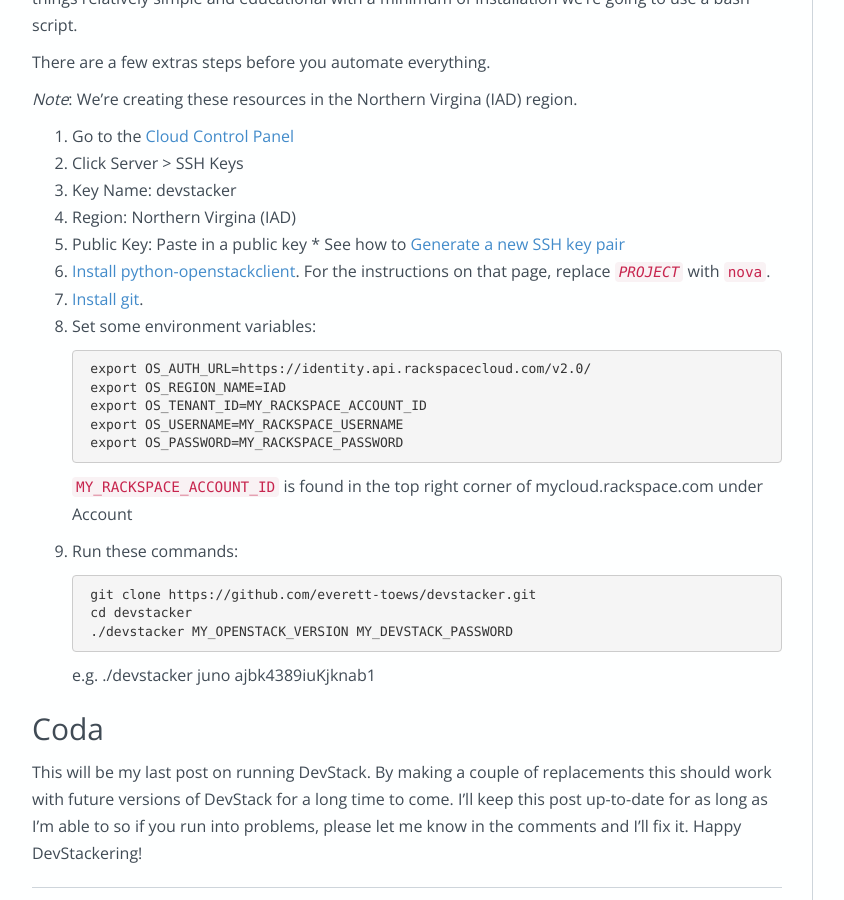
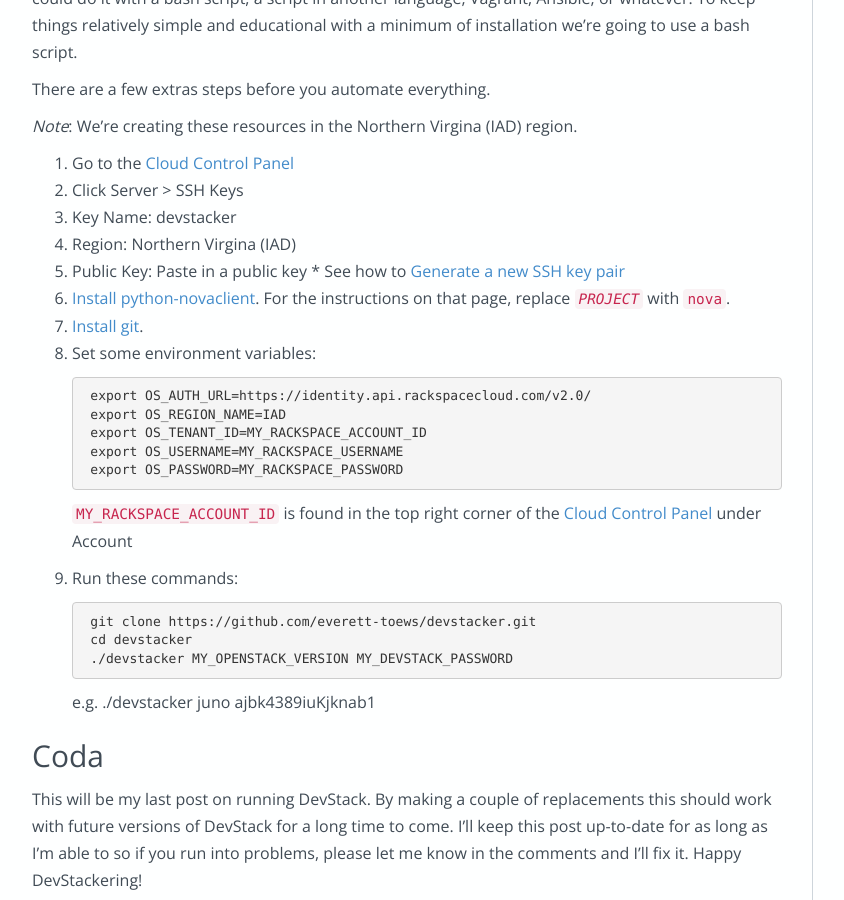
Before and after one commit to etoews/etoews.github.io, a Jekyll site: the page built from _posts/2015-04-16-a-devstack-for-all-seasons.md, in a window 1280 px wide and 900 px high, scrolled down 3070 px. Shown: the whole window, without its empty margins (38-882 px from the left). Built offline with Jekyll 4.4.1, drawn with Linux system fonts in a browser that asks for light colours; nearby versions of some CDN libraries; Markdown is read by kramdown in place of the engine named in the settings; comment, search, counter and statistics services are not loaded.

```diff
--- a/_posts/2015-04-16-a-devstack-for-all-seasons.md
+++ b/_posts/2015-04-16-a-devstack-for-all-seasons.md
@@ -5,14 +5,14 @@ date: 2015-04-16 14:00:00+00:00
 layout: post
 slug: a-devstack-for-all-seasons
 title: A DevStack For All Seasons
-image: /img/posts/cloud-inception.png
+image: /img/posts/seasons.jpeg
 categories:
 - devstack
 - openstack
 - rackspace
 ---
 
-<img class="img-right" src="/img/posts/cloud-inception.png"/>Here's how to deploy DevStack for OpenStack on the Rackspace Cloud. You can use DevStack for testing/development of OpenStack or just learning a bit more about OpenStack and how all of the pieces fit together.
+<img class="img-right" src="/img/posts/seasons.jpeg"/>Here's how to deploy DevStack for OpenStack on the Rackspace Cloud. You can use DevStack for testing/development of OpenStack or just learning a bit more about OpenStack and how all of the pieces fit together.
 
 <!--more-->
 
@@ -29,7 +29,7 @@ The services deployed from following the instructions here are:
 
 If you don't have a Rackspace Cloud account, I recommend using the [Developer+](http://developer.rackspace.com/signup/) free credit to try this out.
 
-In the instructions below you'll need to replace `MY_OPENSTACK_VERSION` with one of these [branch names]() (minus the `stable/` prefix). The branch names are the code names for a particular version of OpenStack. e.g. `stable/MY_OPENSTACK_VERSION` becomes `stable/juno`. You'll also need to replace `MY_DEVSTACK_PASSWORD` with one of your choosing.
+<img class="img-right" src="/img/posts/cloud-inception.png"/>In the instructions below you'll need to replace `MY_OPENSTACK_VERSION` with one of these [branch names]() (minus the `stable/` prefix). The branch names are the code names for a particular version of OpenStack. e.g. `stable/MY_OPENSTACK_VERSION` becomes `stable/juno`. You'll also need to replace `MY_DEVSTACK_PASSWORD` with one of your choosing.
 
 1. Go to the [Cloud Control Panel](https://mycloud.rackspace.com/)
 
@@ -158,7 +158,7 @@ _Note_: We're creating these resources in the Northern Virgina (IAD) region.
   1. Region: Northern Virgina (IAD)
   1. Public Key: Paste in a public key
     * See how to [Generate a new SSH key pair](http://www.rackspace.com/knowledge_center/article/connecting-to-a-server-using-ssh-on-linux-or-mac-os#SSH_keygen)
-3. [Install python-openstackclient](http://docs.openstack.org/user-guide/content/install_clients.html). For the instructions on that page, replace _`PROJECT`_ with `nova`.
+3. [Install python-novaclient](http://docs.openstack.org/user-guide/content/install_clients.html). For the instructions on that page, replace _`PROJECT`_ with `nova`.
 4. [Install git](http://git-scm.com/downloads).
 5. Set some environment variables:
 
@@ -168,7 +168,7 @@ _Note_: We're creating these resources in the Northern Virgina (IAD) region.
         export OS_USERNAME=MY_RACKSPACE_USERNAME
         export OS_PASSWORD=MY_RACKSPACE_PASSWORD
 
-    `MY_RACKSPACE_ACCOUNT_ID` is found in the top right corner of mycloud.rackspace.com under Account
+    `MY_RACKSPACE_ACCOUNT_ID` is found in the top right corner of the [Cloud Control Panel](https://mycloud.rackspace.com/) under Account
 
 6. Run these commands:
 
```
Also changed, not shown: img/posts/seasons.jpeg (added).
